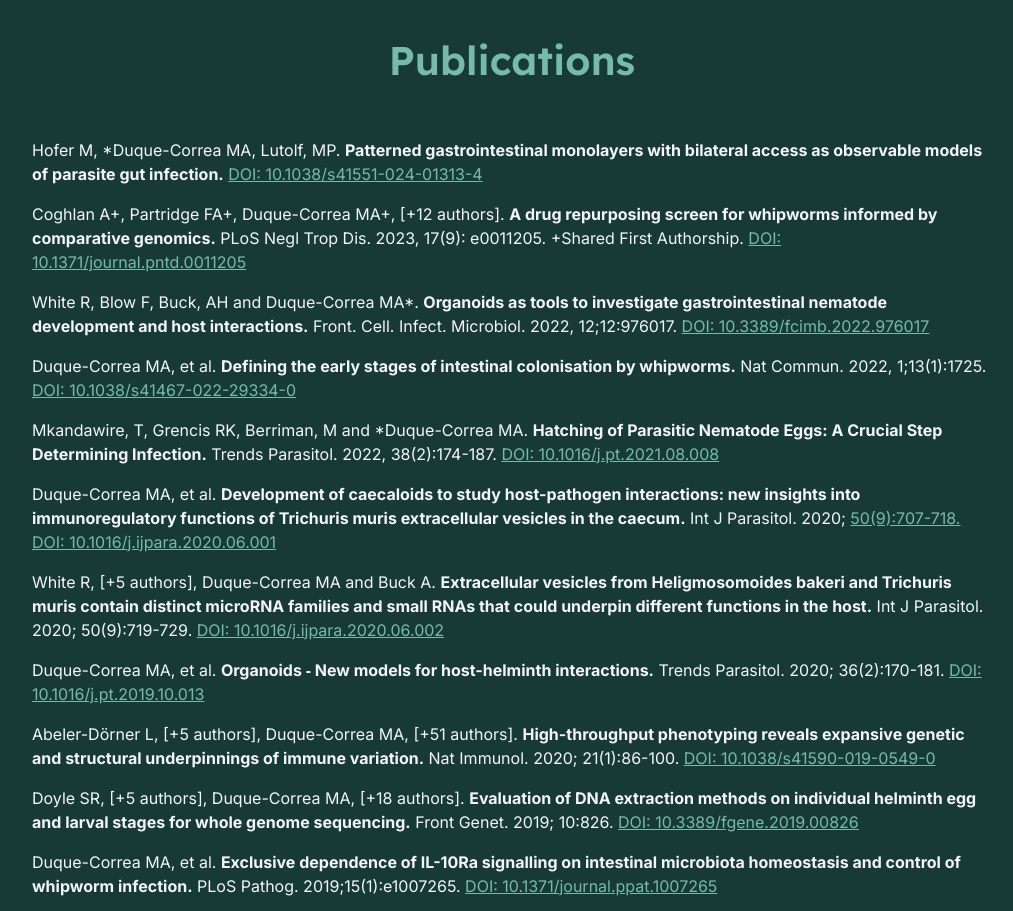
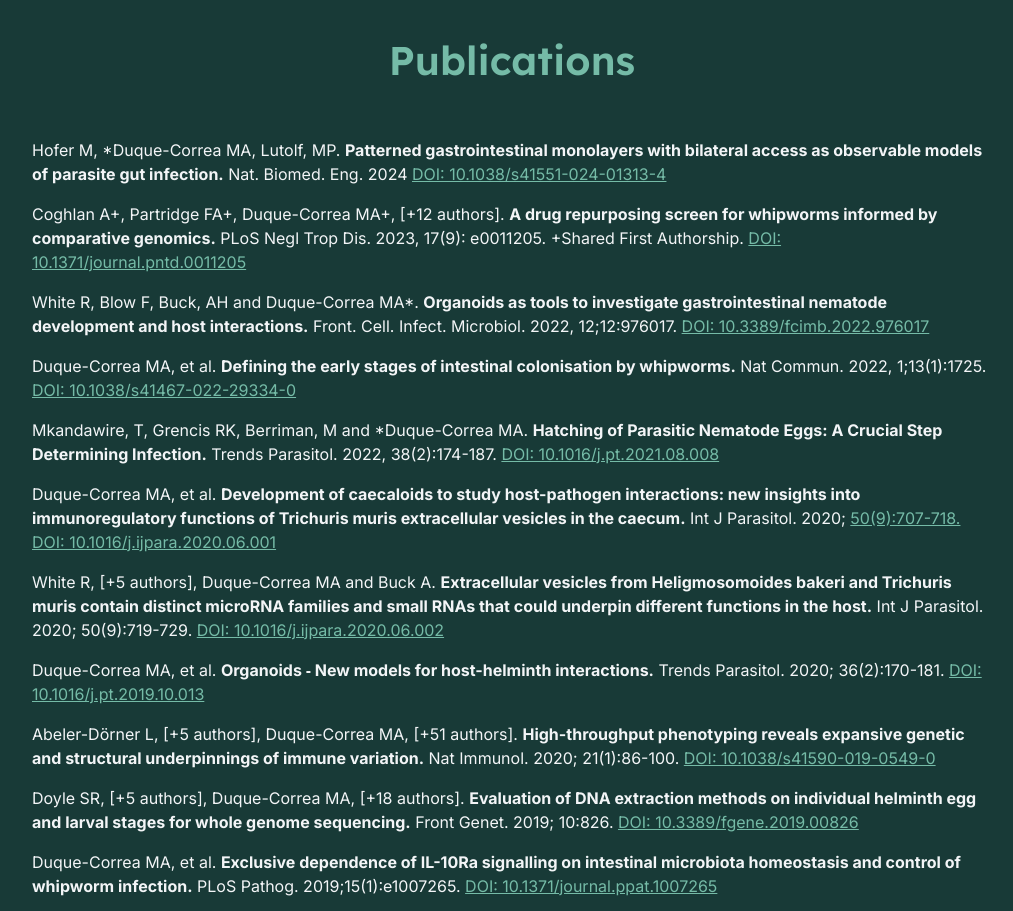
Before and after one commit to olane/duque-correa-lab, a plain HTML site: page index.html in a window 1280 px wide. Shown: the part 3020-3931 px from the top of the page, without its empty margins (128-1141 px from the left). Drawn offline with Linux system fonts and the light colour scheme.

Commit message:
Publication tweaks

```diff
--- a/index.html
+++ b/index.html
@@ -98,7 +98,7 @@
                 <h2>Publications</h2>
                 <ul class="publications-list">
                     <li>
-                        Hofer M, *Duque-Correa MA, Lutolf, MP. <strong>Patterned gastrointestinal monolayers with bilateral access as observable models of parasite gut infection.</strong> <a href="https://www.nature.com/articles/s41551-024-01313-4">DOI: 10.1038/s41551-024-01313-4</a>
+                        Hofer M, *Duque-Correa MA, Lutolf, MP. <strong>Patterned gastrointestinal monolayers with bilateral access as observable models of parasite gut infection.</strong> Nat. Biomed. Eng. 2024 <a href="https://www.nature.com/articles/s41551-024-01313-4">DOI: 10.1038/s41551-024-01313-4</a>
                     </li>
                     <li>
                         Coghlan A+, Partridge FA+, Duque-Correa MA+, [+12 authors]. <strong>A drug repurposing screen for whipworms informed by comparative genomics.</strong> PLoS Negl Trop Dis. 2023, 17(9): e0011205. +Shared First Authorship. <a href="https://journals.plos.org/plosntds/article?id=10.1371/journal.pntd.0011205">DOI: 10.1371/journal.pntd.0011205</a>
```
